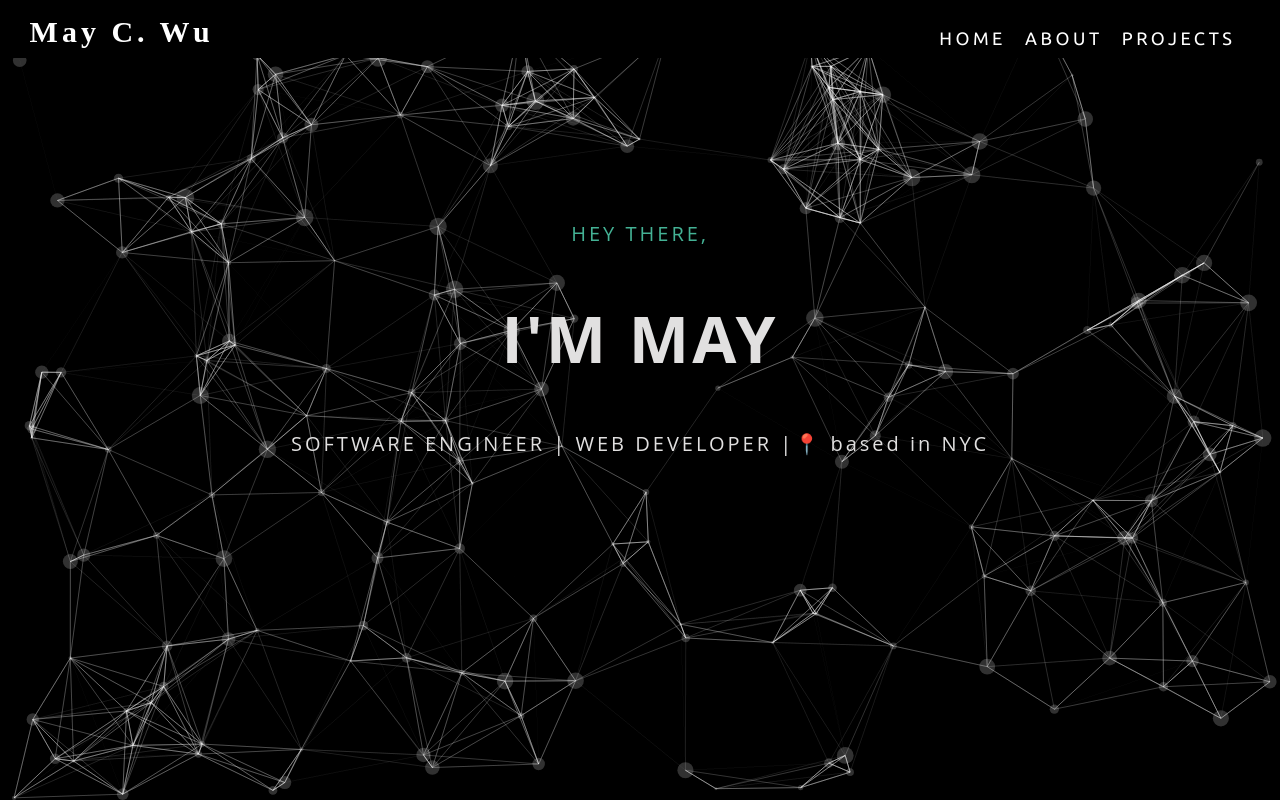
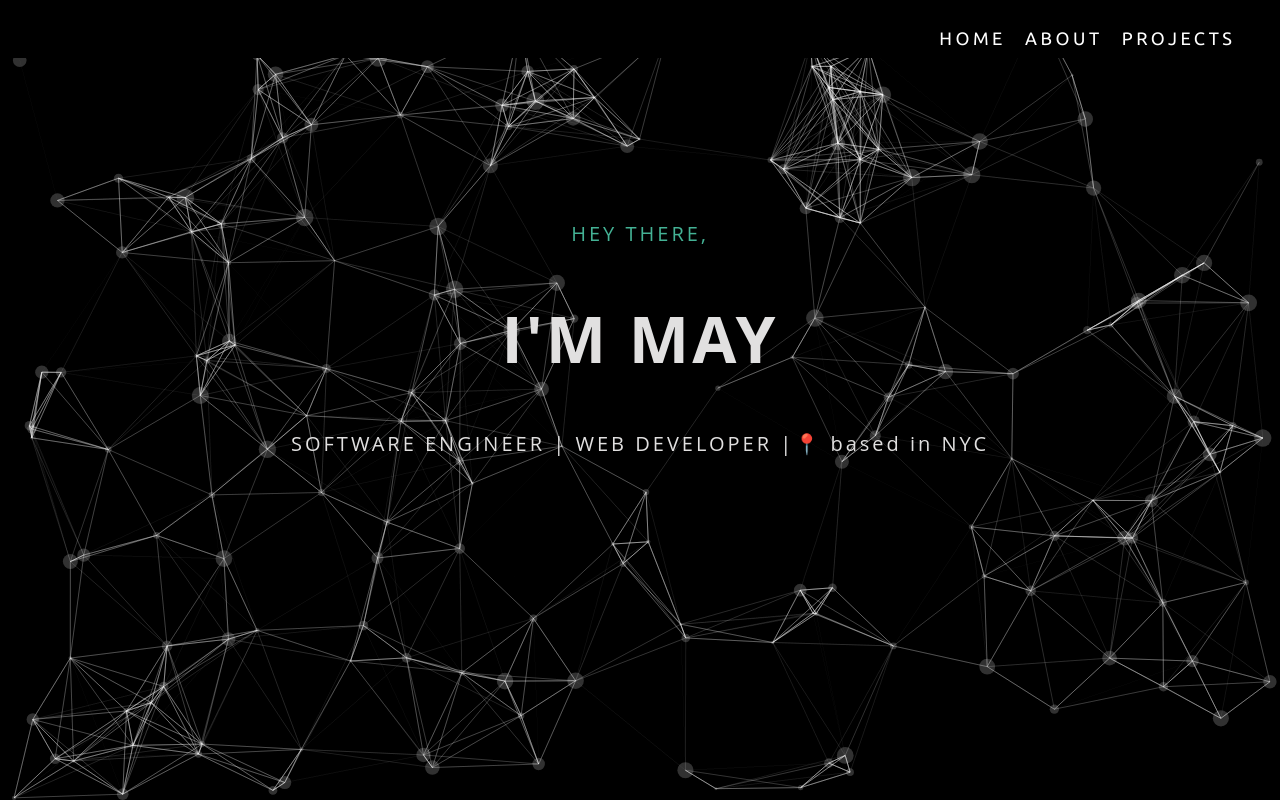
Before and after one commit to maycwu/maywu-portfolio, a React (Create React App) app: page / in a window 1280 px wide. Built offline with nearby package versions, Linux system fonts and the light colour scheme; a web font is replaced by a local one.

Commit message:
removed navbar logo

```diff
--- a/src/components/NavBar.js
+++ b/src/components/NavBar.js
@@ -6,7 +6,7 @@ function NavBar() {
     <nav className='navbar-container'>
       <div className='navbar-inner-container'>
         <div className='navbar-sitename'>
-        <a href="#home" >{`May C. Wu`} </a>
+        {/* <a href="#home" >{`May C. Wu`} </a>  */}
         </div>
 
         <ul className='navbar-ul'>
```
Also changed, not shown: src/index.js (line endings or trailing spaces).
